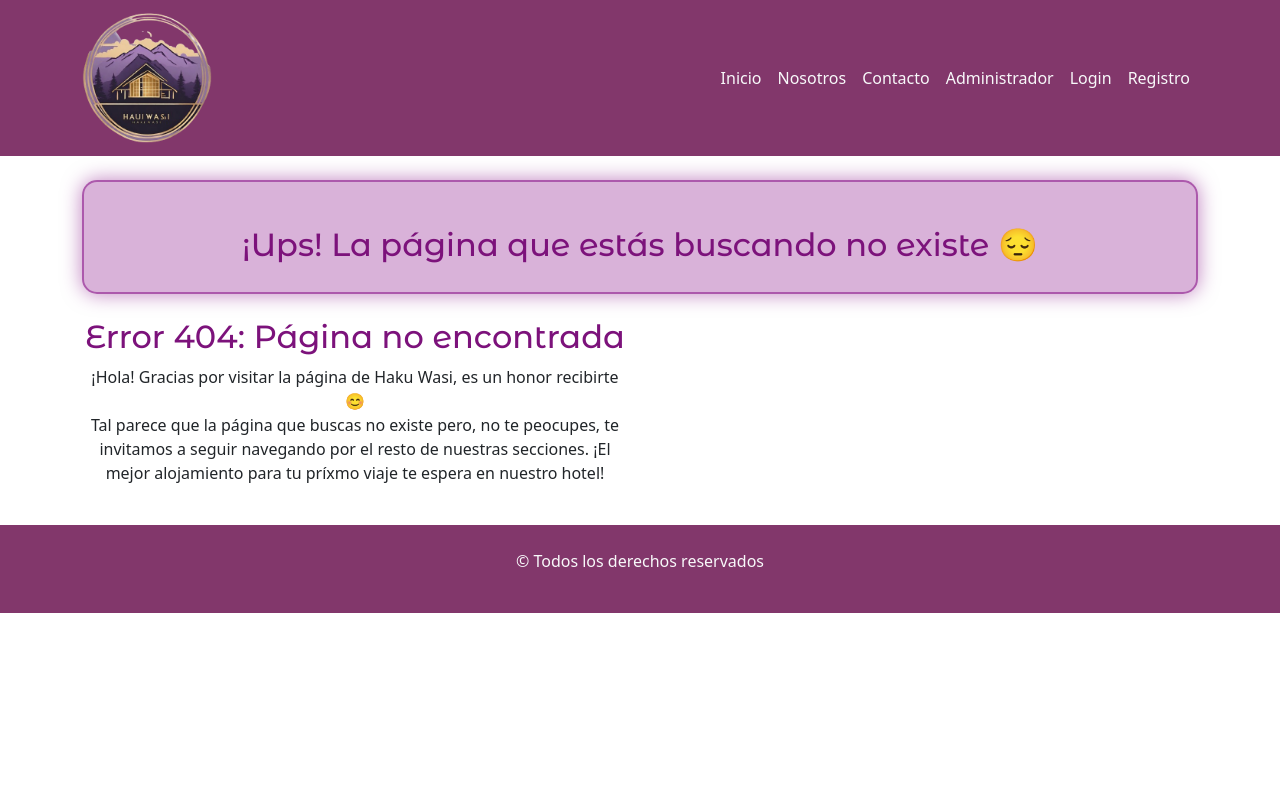
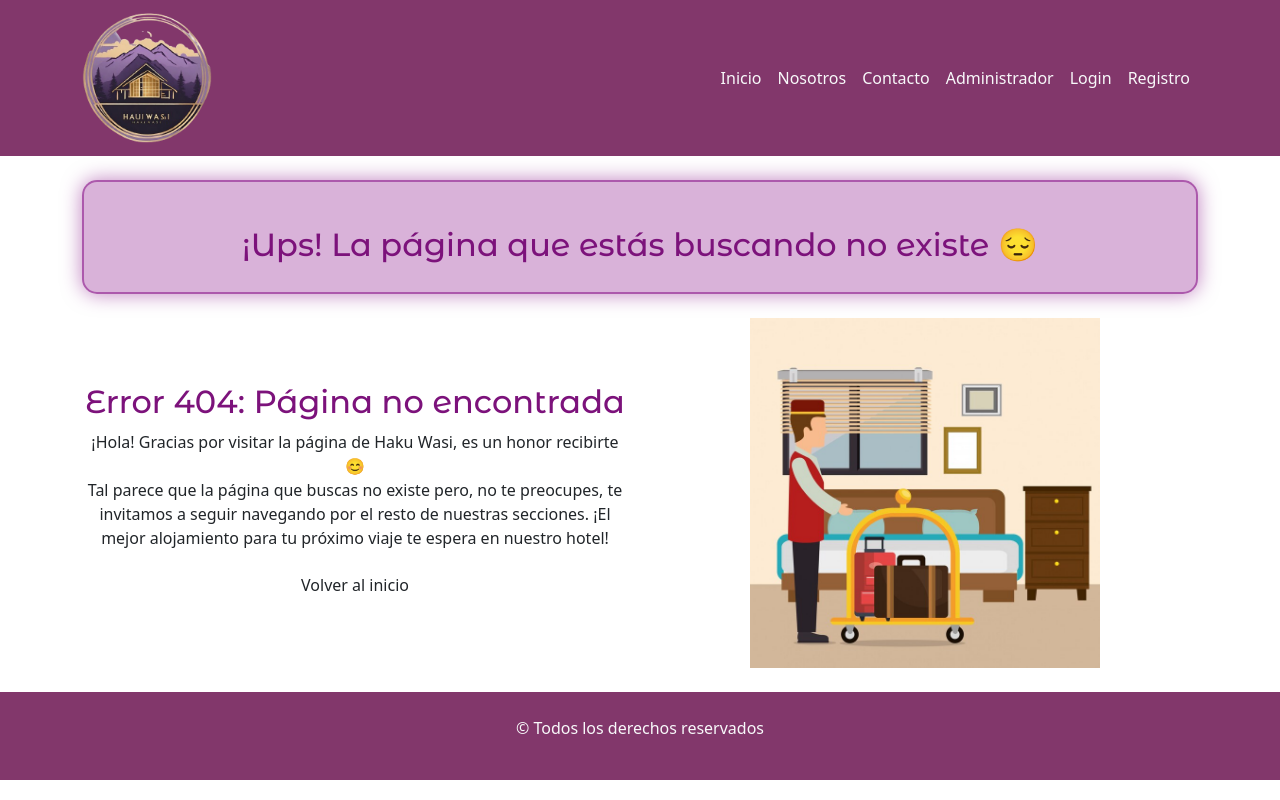
Before and after one commit to Pabmoy25/proyectoHotel-FrontEnd, a React (Vite) app: page /error404 in a window 1280 px wide. Built offline with nearby package versions, Linux system fonts and the light colour scheme.

Commit message:
agreugé la imagen a página error404

```diff
--- a/src/components/pages/Error404.jsx
+++ b/src/components/pages/Error404.jsx
@@ -1,30 +1,38 @@
 import React from 'react';
 import { Link } from 'react-router-dom';
+import error404 from "../../assets/error404.jpg"; // Importar la imagen
 
 const Error404 = () => {
   return (
    <>
-   <section class="container cuadroNosotros mt-4">
-        <h2 class="text-center mt-4 tituloAdmin">
+   <section className="container cuadroNosotros mt-4">
+        <h2 className="text-center mt-4 tituloAdmin">
         ¡Ups! La página que estás buscando no existe 😔
         </h2>
         </section>
 
-    <section>
-        <div class="row align-items-center my-4">
-          <div class="col-lg-6 col-md-12 col-sm-12">
+    <section className= "mainpage">
+        <div className="row align-items-center my-4">
+          <div className="col-lg-6 col-md-12 col-sm-12">
             <h2 className="tituloAdmin text-center">Error 404: Página no encontrada</h2>
             <p className="text-center">
               ¡Hola! Gracias por visitar la página de Haku Wasi, es un honor recibirte 😊 <br></br>
-              Tal parece que la página que buscas no existe pero, no te peocupes, te invitamos a seguir navegando por el resto de nuestras secciones. ¡El mejor alojamiento para tu príxmo viaje te espera en nuestro hotel!
+              Tal parece que la página que buscas no existe pero, no te preocupes, te invitamos a seguir navegando por el resto de nuestras secciones. ¡El mejor alojamiento para tu próximo viaje te espera en nuestro hotel!
             </p>
-  {/*<Link to="/">inicio</Link>.*/}
+            <div className="text-center">
+              <Link to="/" className="btn btn-pink">Volver al inicio</Link>
+            </div>
           </div>
-
+          <div className="col-lg-6 col-md-12 col-sm-12 d-flex justify-content-center align-items-center ">
+            <img
+              src={error404} // Utilizar la variable que contiene la ruta de la imagen
+              alt="Error 404"
+              className="img-fluid "
+              width={350}
+            ></img>
+          </div>
         </div>
       </section>
-
-
     </>
   );
 }
```
Also changed, not shown: src/assets/error404.jpg (added).
